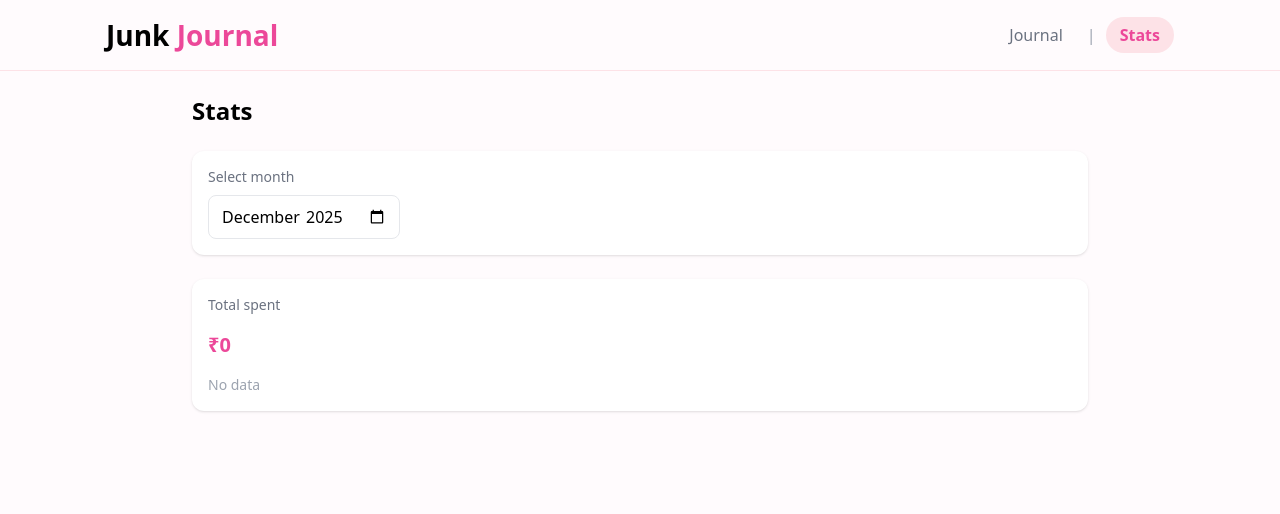
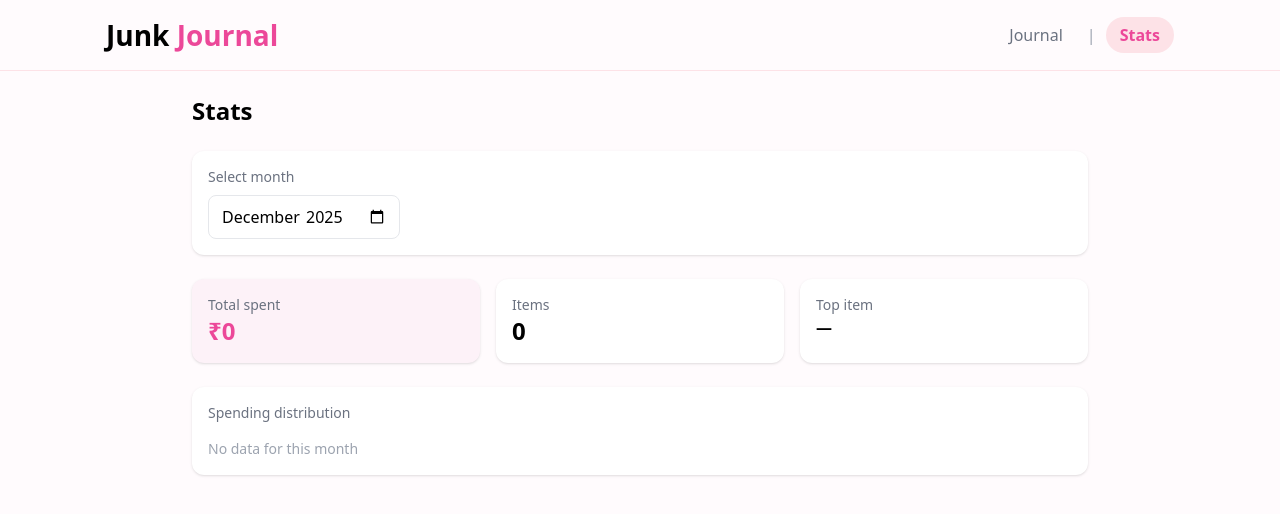
Before and after one commit to AaditMistry1114/junk-journal, a React (Vite) app: page /stats in a window 1280 px wide. Shown: the top 514 px of the page. Built offline with nearby package versions, Linux system fonts and the light colour scheme.

Commit message:
add total spent, items count, top item cards and spending distribution donut chart

```diff
--- a/package.json
+++ b/package.json
@@ -15,6 +15,7 @@
     "react": "^19.2.0",
     "react-calendar": "^6.0.0",
     "react-dom": "^19.2.0",
+    "react-is": "^19.2.3",
     "react-router-dom": "^7.11.0",
     "recharts": "^3.6.0"
   },
--- a/src/pages/Stats.jsx
+++ b/src/pages/Stats.jsx
@@ -1,16 +1,46 @@
-import { useMemo, useState } from "react";
+import { useMemo, useState, useLayoutEffect } from "react";
+import {
+  PieChart,
+  Pie,
+  Cell,
+  ResponsiveContainer,
+} from "recharts";
 
+/* ---------- helpers ---------- */
 function getLatestMonth(entries) {
   if (!entries.length) return new Date().toISOString().slice(0, 7);
 
   const latestDate = entries
-    .map(e => e.date)
+    .map((e) => e.date)
     .sort()
     .at(-1);
 
   return latestDate.slice(0, 7);
 }
 
+const COLORS = [
+  "#ec4899",
+  "#fb7185",
+  "#f97316",
+  "#facc15",
+  "#4ade80",
+  "#38bdf8",
+  "#a78bfa",
+];
+
+/* ALWAYS visible labels */
+const renderLabel = ({ name, value }) => {
+  return `${name}: ₹${value}`;
+};
+
+function getPreviousMonth(month) {
+  const [year, m] = month.split("-").map(Number);
+  const date = new Date(year, m - 1);
+  date.setMonth(date.getMonth() - 1);
+  return date.toISOString().slice(0, 7);
+}
+
+/* ---------- component ---------- */
 function Stats() {
   const allEntries =
     JSON.parse(localStorage.getItem("junk_journal_entries")) || [];
@@ -19,9 +49,16 @@ function Stats() {
     getLatestMonth(allEntries)
   );
 
+  const [chartReady, setChartReady] = useState(false);
+
+  // ✅ Fix React 18 StrictMode fake render issue
+  useLayoutEffect(() => {
+    setChartReady(true);
+  }, []);
+
   const monthEntries = useMemo(() => {
     return allEntries.filter(
-      e => e.date && e.date.slice(0, 7) === selectedMonth
+      (e) => e.date && e.date.slice(0, 7) === selectedMonth
     );
   }, [allEntries, selectedMonth]);
 
@@ -37,11 +74,21 @@ function Stats() {
     }, {})
   ).map(([name, value]) => ({ name, value }));
 
+  const totalItems = monthEntries.length;
+
+  const topItem =
+    foodSpendData.length > 0
+      ? foodSpendData.reduce((max, item) =>
+          item.value > max.value ? item : max
+        )
+      : null;
+
   return (
     <div className="min-h-screen bg-[#FFFBFD] px-4 py-6">
       <div className="max-w-4xl mx-auto space-y-6">
         <h2 className="text-2xl font-bold">Stats</h2>
 
+        {/* Month Picker */}
         <div className="bg-white rounded-xl p-4 shadow">
           <label className="text-sm text-gray-500 block mb-2">
             Select month
@@ -54,23 +101,68 @@ function Stats() {
           />
         </div>
 
-        <div className="bg-white rounded-xl p-4 shadow space-y-4">
-          <p className="text-sm text-gray-500">Total spent</p>
-          <p className="text-xl font-semibold text-pink-500">
-            ₹{totalSpent}
+        {/* Summary Cards */}
+        <div className="grid grid-cols-1 sm:grid-cols-3 gap-4">
+          <div className="bg-pink-50 rounded-xl p-4 shadow">
+            <p className="text-sm text-gray-500">Total spent</p>
+            <p className="text-2xl font-bold text-pink-500">
+              ₹{totalSpent}
+            </p>
+          </div>
+
+          <div className="bg-white rounded-xl p-4 shadow">
+            <p className="text-sm text-gray-500">Items</p>
+            <p className="text-2xl font-bold">{totalItems}</p>
+          </div>
+
+          <div className="bg-white rounded-xl p-4 shadow">
+            <p className="text-sm text-gray-500">Top item</p>
+            <p className="text-base font-semibold">
+              {topItem ? topItem.name : "—"}
+            </p>
+            {topItem && (
+              <p className="text-sm text-gray-500">
+                ₹{topItem.value}
+              </p>
+            )}
+          </div>
+        </div>
+
+        {/* Pie Chart */}
+        <div className="bg-white rounded-xl p-4 shadow min-w-0 min-h-0">
+          <p className="text-sm text-gray-500 mb-4">
+            Spending distribution
           </p>
 
-          {foodSpendData.length === 0 ? (
-            <p className="text-gray-400 text-sm">No data</p>
+          {!chartReady || foodSpendData.length === 0 ? (
+            <p className="text-gray-400 text-sm">
+              No data for this month
+            </p>
           ) : (
-            <ul className="space-y-1">
-              {foodSpendData.map(item => (
-                <li key={item.name} className="flex justify-between text-sm">
-                  <span>{item.name}</span>
-                  <span>₹{item.value}</span>
-                </li>
-              ))}
-            </ul>
+            <div className="w-full h-[280px] sm:h-[320px]">
+              <ResponsiveContainer width="100%" height="100%">
+                <PieChart>
+                  <Pie
+                    data={foodSpendData}
+                    dataKey="value"
+                    nameKey="name"
+                    innerRadius="55%"
+                    outerRadius="80%"
+                    paddingAngle={3}
+                    label={renderLabel}
+                    labelLine={false}
+                    isAnimationActive={true}
+                  >
+                    {foodSpendData.map((_, index) => (
+                      <Cell
+                        key={index}
+                        fill={COLORS[index % COLORS.length]}
+                      />
+                    ))}
+                  </Pie>
+                </PieChart>
+              </ResponsiveContainer>
+            </div>
           )}
         </div>
       </div>
```
Also changed, not shown: 1 other file (tests, documents, lock files or other folders).
